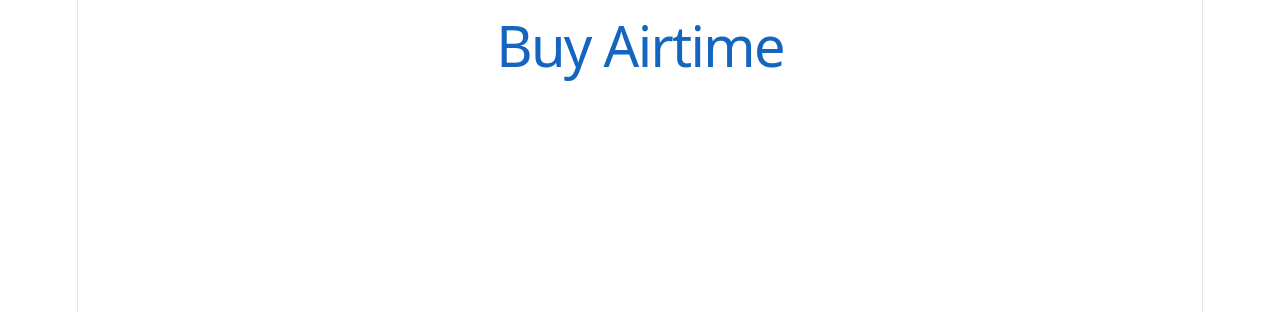
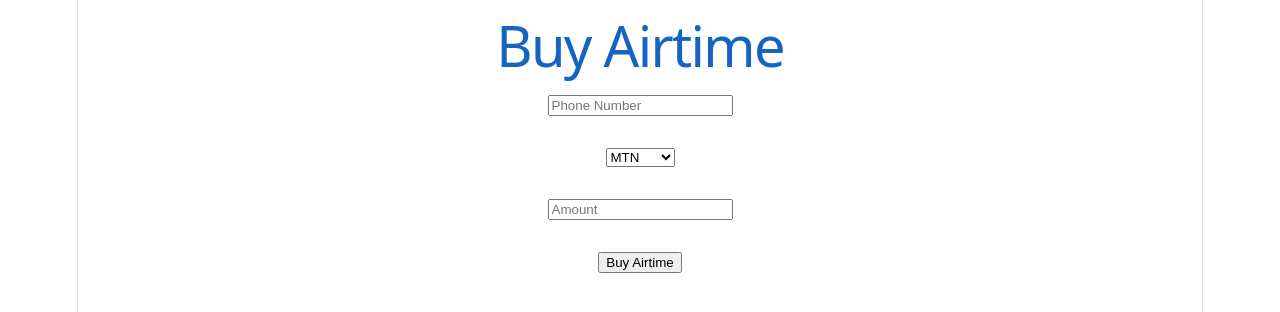
Before and after one commit to bibasulaim/Zikhas-Data-App, a React (Vite) app in the folder client/: page /airtime in a window 1280 px wide. Shown: the top 312 px of the page. Built offline with nearby package versions, Linux system fonts and the light colour scheme.

Commit message:
Add airtime purchase backend

```diff
--- a/client/src/pages/Airtime.jsx
+++ b/client/src/pages/Airtime.jsx
@@ -1,5 +1,86 @@
+import { useState } from "react";
+import api from "../services/api";
+
 function Airtime() {
-  return <h1>Buy Airtime</h1>;
+  const user = JSON.parse(localStorage.getItem("user"));
+
+  const [phone, setPhone] = useState("");
+  const [network, setNetwork] = useState("MTN");
+  const [amount, setAmount] = useState("");
+
+  async function buyAirtime() {
+    if (!phone || !amount) {
+      alert("Please fill all fields");
+      return;
+    }
+
+    try {
+      const response = await api.post("/vtu/airtime", {
+        userId: user.id,
+        phone,
+        network,
+        amount: Number(amount),
+      });
+
+      localStorage.setItem(
+        "user",
+        JSON.stringify({
+          ...user,
+          walletBalance: response.data.walletBalance,
+        })
+      );
+
+      alert("Airtime purchase successful!");
+    } catch (error) {
+      alert(
+        error.response?.data?.message ||
+          "Airtime purchase failed"
+      );
+    }
+  }
+
+  return (
+    <div className="app">
+      <h1>Buy Airtime</h1>
+
+      <input
+        type="text"
+        placeholder="Phone Number"
+        value={phone}
+        onChange={(e) => setPhone(e.target.value)}
+      />
+
+      <br />
+      <br />
+
+      <select
+        value={network}
+        onChange={(e) => setNetwork(e.target.value)}
+      >
+        <option>MTN</option>
+        <option>Airtel</option>
+        <option>Glo</option>
+        <option>9mobile</option>
+      </select>
+
+      <br />
+      <br />
+
+      <input
+        type="number"
+        placeholder="Amount"
+        value={amount}
+        onChange={(e) => setAmount(e.target.value)}
+      />
+
+      <br />
+      <br />
+
+      <button onClick={buyAirtime}>
+        Buy Airtime
+      </button>
+    </div>
+  );
 }
 
 export default Airtime;
```
Also changed, not shown: 1 other file (tests, documents, lock files or other folders).
